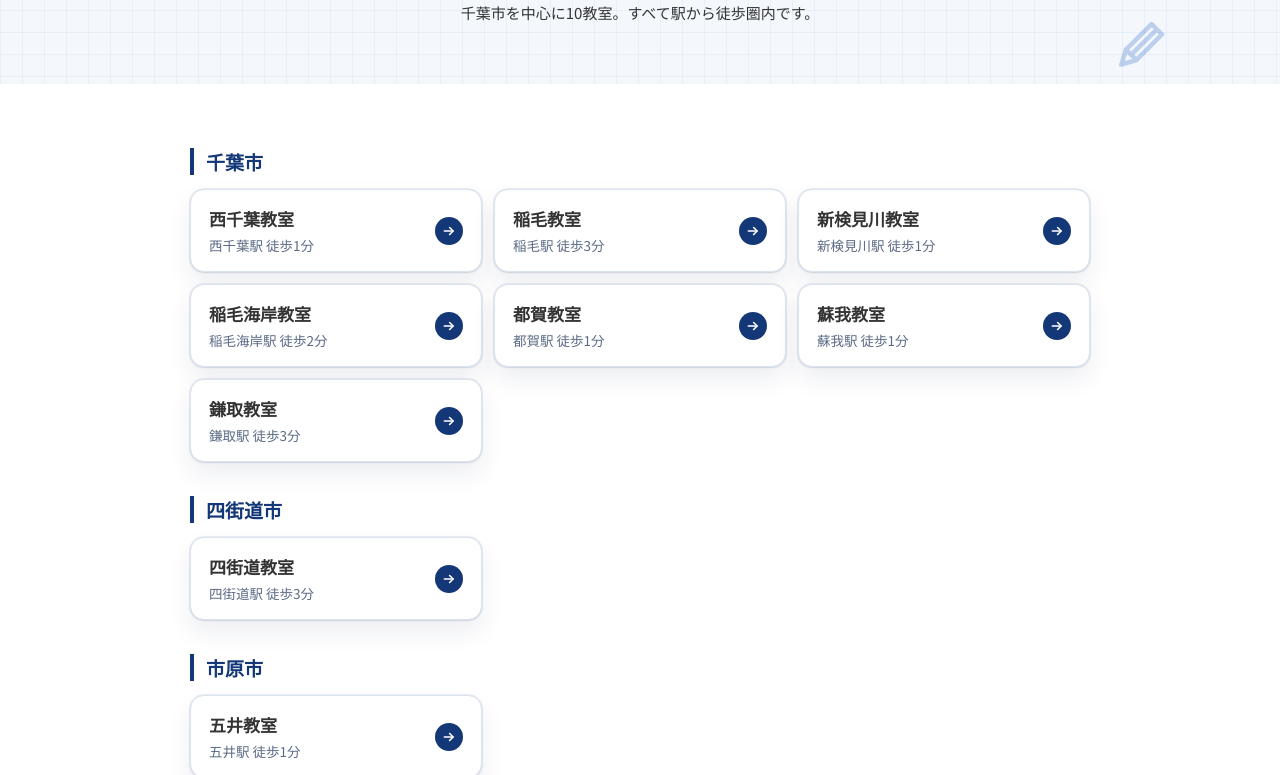
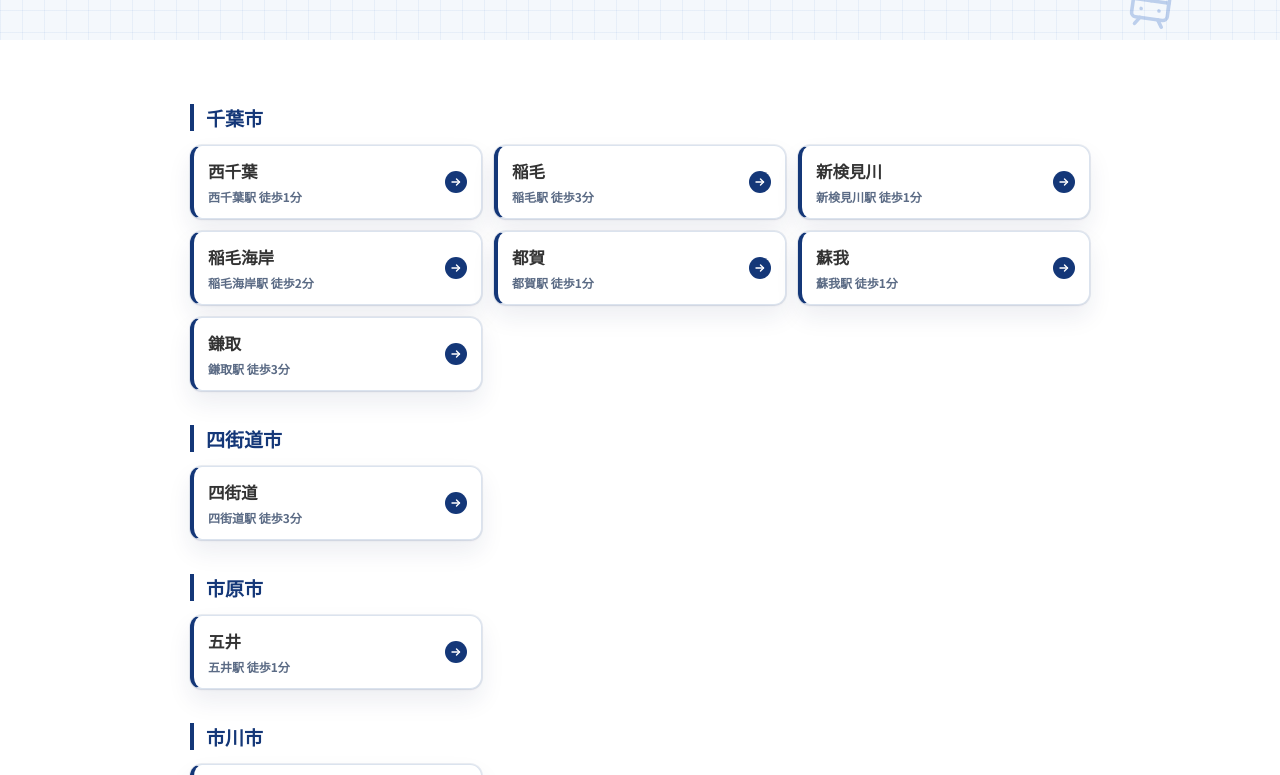
Before and after one commit to focus584jp/website, an Astro site: page /website/classrooms in a window 1280 px wide. Shown: the part 205-980 px from the top of the page. Built offline with nearby package versions, Linux system fonts and the light colour scheme; Astro itself is replaced by a stand-in of ours; a web font is replaced by a local one.

Commit message:
教室一覧ページの再設計とトップ教室カードの矢印統一
- /classrooms: スマホ2列・PC3列のコンパクトカード（左紺アクセント＋紺丸矢印）。
  リード文・「※徒歩分数は目安です」を削除。ヘッダーは deco=classroom（地図ピン＋電車）
- トップの教室一覧カード: テキスト「→」を紺丸＋白矢印に統一

Co-Authored-By: Claude Fable 5 <noreply@anthropic.com>
Claude-Session: https://claude.ai/code/session_01GRXR9H3UDp1mTm8o31aehe

```diff
--- a/src/components/home/Rooms.astro
+++ b/src/components/home/Rooms.astro
@@ -35,7 +35,7 @@ const geoData = classrooms.map((c) => ({ slug: c.slug, lat: c.lat, lng: c.lng })
                     <span class="room-name">{r.name}</span>
                     <span class="room-access">{stationLabel(r)}<br />徒歩{r.walkMinutes}分</span>
                   </div>
-                  <span class="ar">→</span>
+                  <span class="ar" aria-hidden="true"><svg width="12" height="12" viewBox="0 0 24 24" fill="none" stroke="#fff" stroke-width="2.8" stroke-linecap="round" stroke-linejoin="round"><path d="M4 12h15"></path><path d="m13 6 6 6-6 6"></path></svg></span>
                 </a>
               ))}
             </div>
@@ -51,7 +51,7 @@ const geoData = classrooms.map((c) => ({ slug: c.slug, lat: c.lat, lng: c.lng })
                     </div>
                     <span class="room-access">{stationLabel(r)}<br />徒歩{r.walkMinutes}分</span>
                   </div>
-                  <span class="ar">→</span>
+                  <span class="ar" aria-hidden="true"><svg width="12" height="12" viewBox="0 0 24 24" fill="none" stroke="#fff" stroke-width="2.8" stroke-linecap="round" stroke-linejoin="round"><path d="M4 12h15"></path><path d="m13 6 6 6-6 6"></path></svg></span>
                 </a>
               ))}
             </div>
@@ -114,7 +114,10 @@ const geoData = classrooms.map((c) => ({ slug: c.slug, lat: c.lat, lng: c.lng })
   @media (min-width: 768px) { .room-name { font-size: 15px; } }
   .chip { font-size: 12px; font-weight: 700; color: var(--navy); background: var(--blue-pale); border-radius: 999px; padding: 2px 8px; white-space: nowrap; }
   .room-access { font-size: 12px; color: var(--muted); line-height: 1.7; }
-  .room .ar { flex: none; color: var(--navy); font-weight: 900; font-size: 16px; }
+  .room .ar {
+    flex: none; width: 24px; height: 24px; border-radius: 50%;
+    background: var(--navy); display: grid; place-items: center;
+  }
 </style>
 
 <script>
--- a/src/components/site/PageHero.astro
+++ b/src/components/site/PageHero.astro
@@ -5,7 +5,7 @@
 // リード文はページ次第（フォーム系=安心材料として載せる／内容が直下と重複するページ=省略）
 import flagLine from '../../assets/focus-flag-line.svg?raw'; // FOCUS旗ロゴの線画（design-system/assets/logo が正本）
 
-interface Props { eyebrow: string; title: string; lead?: string; deco?: 'study' | 'faq' | 'price' | 'company' }
+interface Props { eyebrow: string; title: string; lead?: string; deco?: 'study' | 'faq' | 'price' | 'company' | 'classroom' }
 const { eyebrow, title, lead, deco = 'study' } = Astro.props;
 ---
 <div class="page-hero">
@@ -37,6 +37,14 @@ const { eyebrow, title, lead, deco = 'study' } = Astro.props;
       <svg class="deco deco-tl" viewBox="0 0 24 24" fill="none" stroke="#4A7ACC" stroke-width="1.6" stroke-linecap="round" stroke-linejoin="round" aria-hidden="true"><circle cx="12" cy="12" r="9"></circle><path d="M8.8 7.5 12 11.7 15.2 7.5"></path><path d="M12 11.7 V17"></path><path d="M9.2 13h5.6"></path><path d="M9.2 15.4h5.6"></path></svg>
       {/* 電卓 */}
       <svg class="deco deco-br" viewBox="0 0 24 24" fill="none" stroke="#4A7ACC" stroke-width="1.6" stroke-linecap="round" stroke-linejoin="round" aria-hidden="true"><rect width="16" height="20" x="4" y="2" rx="2"></rect><line x1="8" x2="16" y1="6" y2="6"></line><line x1="16" x2="16" y1="14" y2="18"></line><path d="M16 10h.01"></path><path d="M12 10h.01"></path><path d="M8 10h.01"></path><path d="M12 14h.01"></path><path d="M8 14h.01"></path><path d="M12 18h.01"></path><path d="M8 18h.01"></path></svg>
+    </>
+  )}
+  {deco === 'classroom' && (
+    <>
+      {/* 地図ピン */}
+      <svg class="deco deco-tl" viewBox="0 0 24 24" fill="none" stroke="#4A7ACC" stroke-width="1.6" stroke-linecap="round" stroke-linejoin="round" aria-hidden="true"><path d="M20 10c0 4.993-5.539 10.193-7.399 11.799a1 1 0 0 1-1.202 0C9.539 20.193 4 14.993 4 10a8 8 0 0 1 16 0"></path><circle cx="12" cy="10" r="3"></circle></svg>
+      {/* 電車 */}
+      <svg class="deco deco-br" viewBox="0 0 24 24" fill="none" stroke="#4A7ACC" stroke-width="1.6" stroke-linecap="round" stroke-linejoin="round" aria-hidden="true"><rect width="16" height="16" x="4" y="3" rx="2"></rect><path d="M4 11h16"></path><path d="M12 3v8"></path><path d="m8 19-2 3"></path><path d="m18 22-2-3"></path><path d="M8 15h.01"></path><path d="M16 15h.01"></path></svg>
     </>
   )}
   {deco === 'company' && (
--- a/src/pages/classrooms/index.astro
+++ b/src/pages/classrooms/index.astro
@@ -12,11 +12,7 @@ const regions = [...new Set(classrooms.map((c) => c.region))];
   title="教室一覧｜学習塾フォーカス"
   description="学習塾フォーカスの教室一覧。千葉市（稲毛・西千葉・都賀・新検見川・稲毛海岸・蘇我・鎌取）を中心に、市川・市原・四街道の全10教室。"
 >
-  <PageHero
-    eyebrow="CLASSROOMS"
-    title="教室一覧"
-    lead="千葉市を中心に10教室。すべて駅から徒歩圏内です。"
-  />
+  <PageHero eyebrow="CLASSROOMS" title="教室一覧" deco="classroom" />
 
   <section class="list">
     <div class="container">
@@ -27,18 +23,15 @@ const regions = [...new Set(classrooms.map((c) => c.region))];
             {classrooms.filter((c) => c.region === r).map((c) => (
               <a class="room" href={u(`/classrooms/${c.slug}`)}>
                 <div class="room-main">
-                  <p class="room-name">{c.name}</p>
+                  <p class="room-name">{c.name.replace(/教室$/, '')}</p>
                   <p class="room-access">{stationLabel(c)} 徒歩{c.walkMinutes}分</p>
                 </div>
-                <span class="arrow" aria-hidden="true">
-                  <svg width="14" height="14" viewBox="0 0 24 24" fill="none" stroke="#fff" stroke-width="2.8" stroke-linecap="round" stroke-linejoin="round"><path d="M4 12h15"></path><path d="m13 6 6 6-6 6"></path></svg>
-                </span>
+                <span class="ar" aria-hidden="true"><svg width="12" height="12" viewBox="0 0 24 24" fill="none" stroke="#fff" stroke-width="2.8" stroke-linecap="round" stroke-linejoin="round"><path d="M4 12h15"></path><path d="m13 6 6 6-6 6"></path></svg></span>
               </a>
             ))}
           </div>
         </div>
       ))}
-      <p class="note">※徒歩分数は目安です</p>
     </div>
   </section>
 
@@ -53,21 +46,22 @@ const regions = [...new Set(classrooms.map((c) => c.region))];
     font-family: var(--font-round); font-weight: 900; font-size: 19px; color: var(--navy);
     border-left: 4px solid var(--navy); padding-left: 12px; margin: 0 0 14px;
   }
-  .grid { display: grid; grid-template-columns: 1fr; gap: 12px; }
+  /* スマホ2列・PC3列のコンパクトカード（左の紺アクセントで「押せる」ことを示す） */
+  .grid { display: grid; grid-template-columns: repeat(2, 1fr); gap: 10px; }
   .room {
-    display: flex; align-items: center; justify-content: space-between; gap: 10px; min-width: 0;
-    background: #fff; border: 1px solid var(--line); border-radius: 14px; padding: 16px 18px;
-    text-decoration: none; box-shadow: var(--shadow-card); transition: border-color .2s;
+    display: flex; align-items: center; justify-content: space-between; gap: 8px;
+    min-width: 0; background: #fff;
+    border: 1px solid var(--line); border-left: 4px solid var(--navy); border-radius: 12px;
+    padding: 13px 14px; text-decoration: none; box-shadow: var(--shadow-card);
+    transition: border-color .2s, transform .15s;
   }
-  .room:hover { border-color: var(--navy); }
-  .room:hover .arrow svg { transform: translateX(3px); }
-  .room-name { font-family: var(--font-round); font-size: 17px; font-weight: 700; color: var(--ink); margin: 0; }
-  .room-access { font-size: 13.5px; color: var(--muted); margin: 4px 0 0; }
-  .arrow {
-    flex: none; width: 28px; height: 28px; border-radius: 50%; background: var(--navy);
-    display: grid; place-items: center;
+  .room:hover { border-color: var(--navy); transform: translateY(-2px); }
+  .room:active { transform: translateY(0); }
+  .room-name { font-family: var(--font-round); font-size: 16.5px; font-weight: 900; color: var(--ink); margin: 0; }
+  .room-access { font-size: 12px; font-weight: 700; color: var(--muted); margin: 5px 0 0; white-space: nowrap; }
+  .ar {
+    flex: none; width: 22px; height: 22px; border-radius: 50%;
+    background: var(--navy); display: grid; place-items: center;
   }
-  .arrow svg { transition: transform .2s; }
-  .note { font-size: 12px; color: var(--gray-1); margin: 4px 0 0; }
-  @media (min-width: 768px) { .grid { grid-template-columns: repeat(3, 1fr); } }
+  @media (min-width: 768px) { .grid { grid-template-columns: repeat(3, 1fr); gap: 12px; } }
 </style>
```
